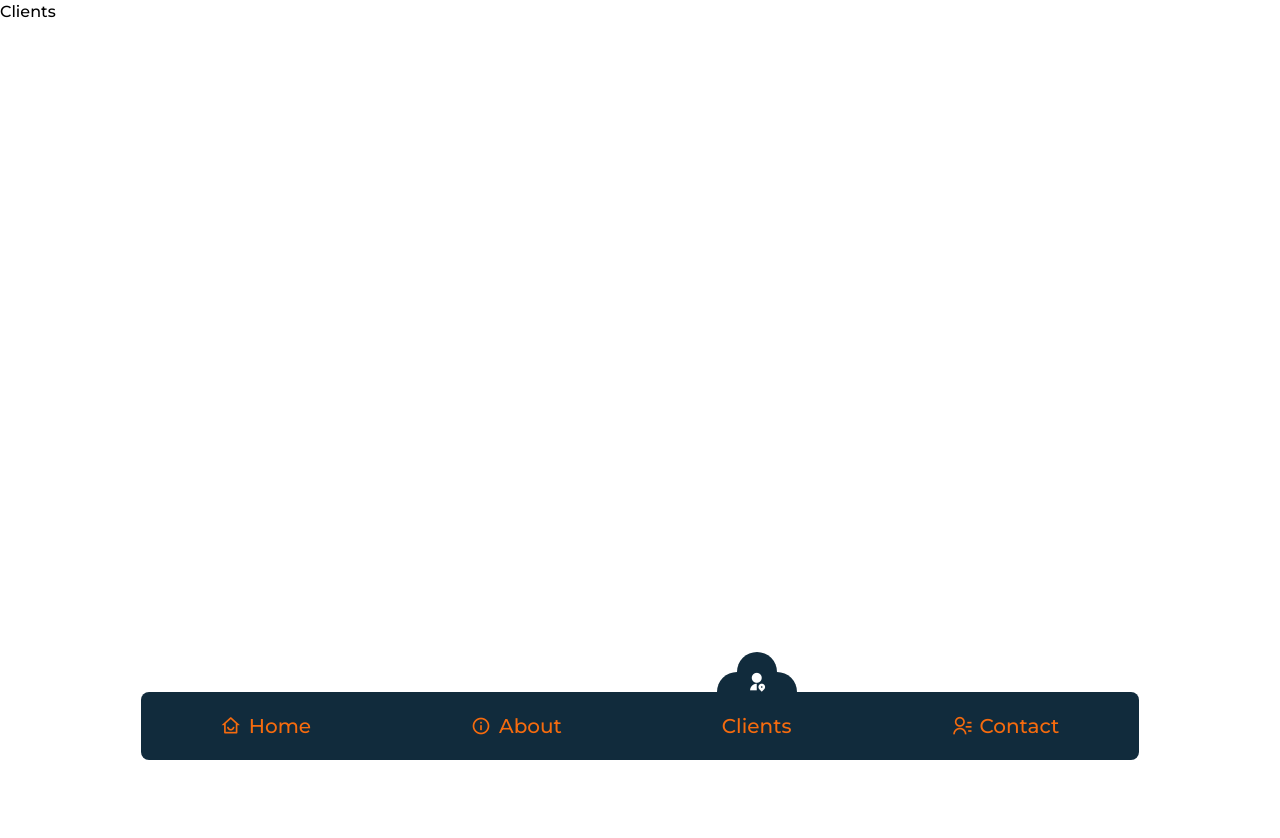
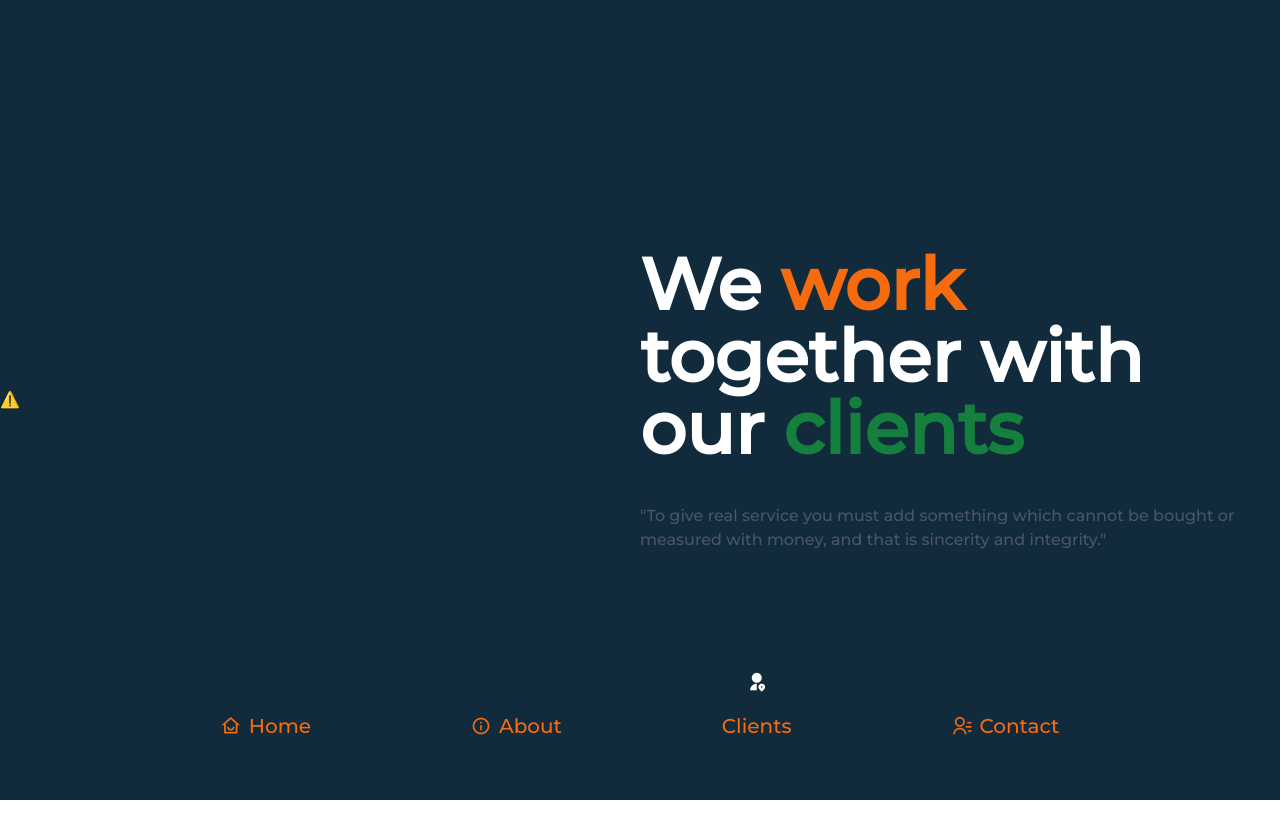
Before and after one commit to Plyavinskiy/marketing-agency, a React (Create React App) app: page /clients in a window 1280 px wide. Shown: the top 838 px of the page. Before the commit the page ends 800 px from the top, so only its background shows below. Built offline with nearby package versions, Linux system fonts and the light colour scheme; no server answers.

Commit message:
feat: add the Intro section to the Clients Page

```diff
--- /dev/null
+++ b/src/pages/Clients/Intro.js
@@ -0,0 +1,29 @@
+import React from "react";
+
+function Intro() {
+  return (
+    <div className="min-h-screen bg-primary grid grid-cols-2 items-center">
+      <div className="h-[500px]">
+        <lottie-player
+          src="https://assets1.lottiefiles.com/packages/lf20_njobaah2.json"
+          background="transparent"
+          speed="1"
+          loop
+          autoplay
+        ></lottie-player>
+      </div>
+      <div>
+        <h2 className="text-7xl font-semibold text-white">
+          We <b className="text-secondary">work</b> together with our
+          <b className="text-green-700"> clients</b>
+        </h2>
+        <p className="text-md text-gray-600 mt-10">
+          "To give real service you must add something which cannot be bought or
+          measured with money, and that is sincerity and integrity."
+        </p>
+      </div>
+    </div>
+  );
+}
+
+export default Intro;
--- a/src/pages/Clients/index.js
+++ b/src/pages/Clients/index.js
@@ -1,11 +1,12 @@
 import React from "react";
 
 import Layout from "../../components/Layout";
+import Intro from "./Intro";
 
 function Clients() {
   return (
     <Layout>
-      <div>Clients</div>
+      <Intro />
     </Layout>
   );
 }
```
